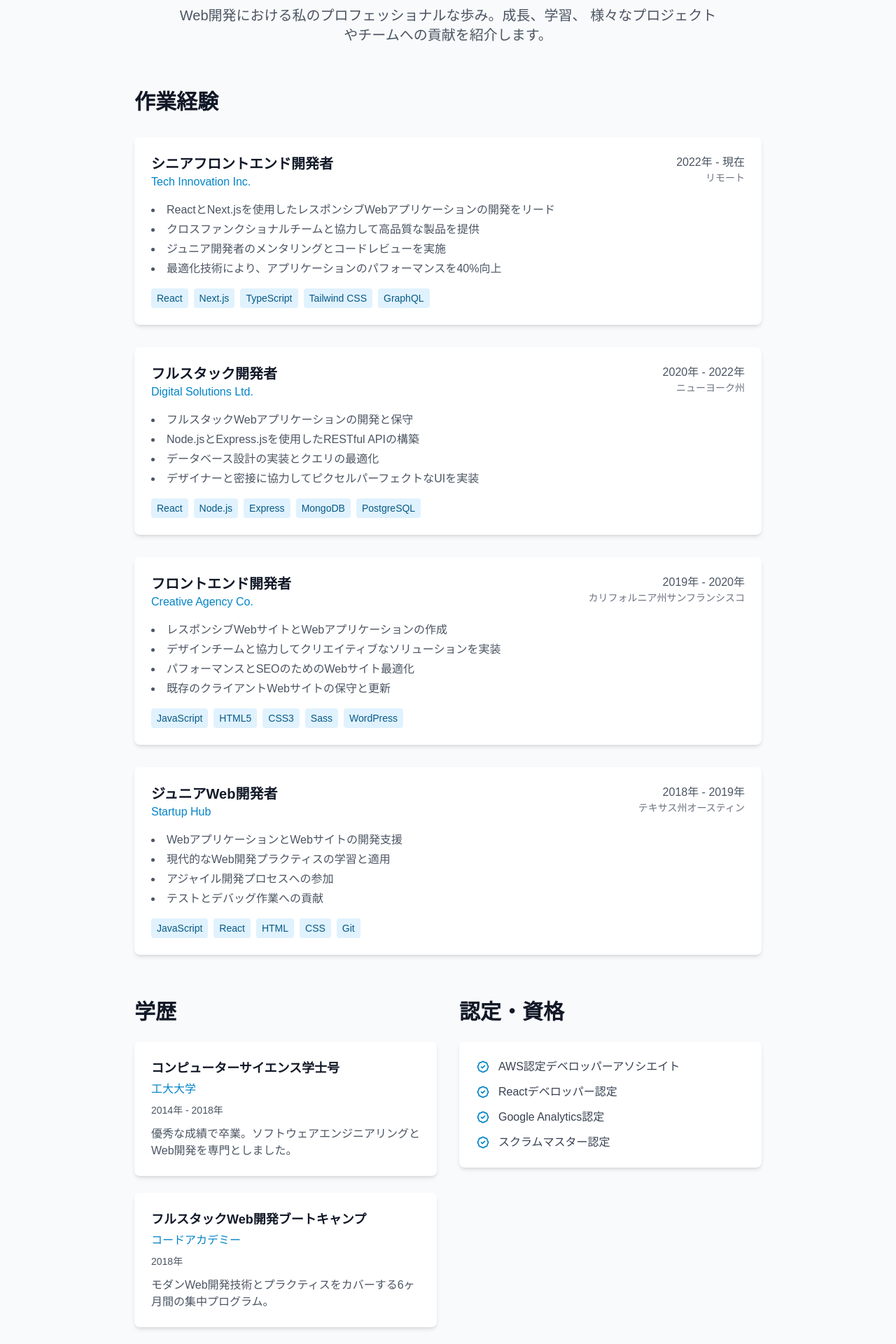
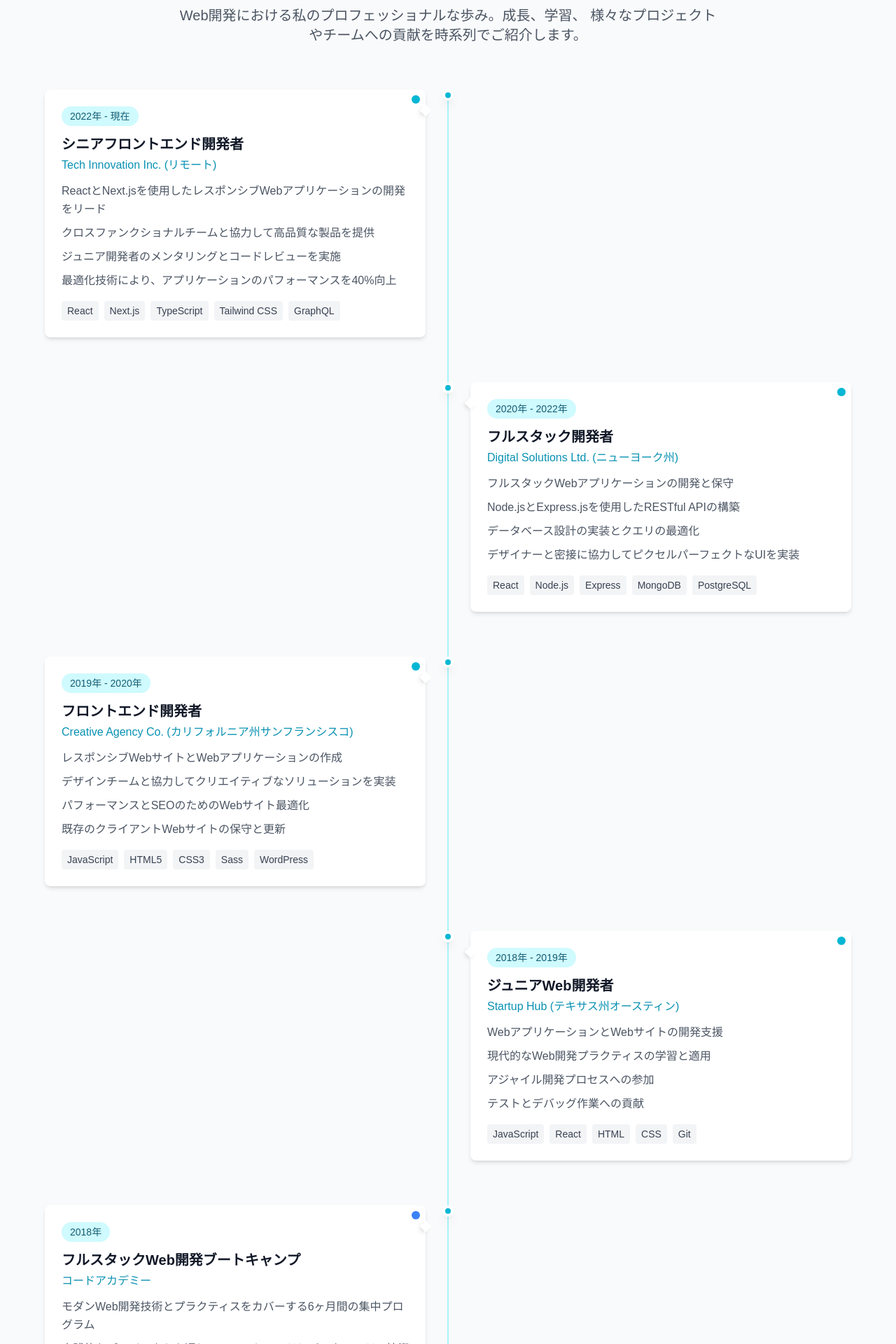
Before and after one commit to furuyashikiiori/portfolio, a Next.js app: page /experience in a window 1280 px wide. Shown: the part 200-2120 px from the top of the page at 70% size. Built offline with nearby package versions, Linux system fonts and the light colour scheme.

Commit message:
経歴をタイムライン形式に変更

```diff
--- a/src/app/experience/page.tsx
+++ b/src/app/experience/page.tsx
@@ -1,71 +1,80 @@
+import Timeline from "../../components/Timeline";
+
 export default function Experience() {
-  const experiences = [
+  const timelineItems = [
     {
+      date: "2022年 - 現在",
       title: "シニアフロントエンド開発者",
-      company: "Tech Innovation Inc.",
-      period: "2022年 - 現在",
-      location: "リモート",
+      subtitle: "Tech Innovation Inc. (リモート)",
       description: [
         "ReactとNext.jsを使用したレスポンシブWebアプリケーションの開発をリード",
         "クロスファンクショナルチームと協力して高品質な製品を提供",
         "ジュニア開発者のメンタリングとコードレビューを実施",
         "最適化技術により、アプリケーションのパフォーマンスを40%向上"
       ],
-      technologies: ["React", "Next.js", "TypeScript", "Tailwind CSS", "GraphQL"]
+      technologies: ["React", "Next.js", "TypeScript", "Tailwind CSS", "GraphQL"],
+      type: "work" as const
     },
     {
+      date: "2020年 - 2022年",
       title: "フルスタック開発者",
-      company: "Digital Solutions Ltd.",
-      period: "2020年 - 2022年",
-      location: "ニューヨーク州",
+      subtitle: "Digital Solutions Ltd. (ニューヨーク州)",
       description: [
         "フルスタックWebアプリケーションの開発と保守",
         "Node.jsとExpress.jsを使用したRESTful APIの構築",
         "データベース設計の実装とクエリの最適化",
         "デザイナーと密接に協力してピクセルパーフェクトなUIを実装"
       ],
-      technologies: ["React", "Node.js", "Express", "MongoDB", "PostgreSQL"]
+      technologies: ["React", "Node.js", "Express", "MongoDB", "PostgreSQL"],
+      type: "work" as const
     },
     {
+      date: "2019年 - 2020年",
       title: "フロントエンド開発者",
-      company: "Creative Agency Co.",
-      period: "2019年 - 2020年",
-      location: "カリフォルニア州サンフランシスコ",
+      subtitle: "Creative Agency Co. (カリフォルニア州サンフランシスコ)",
       description: [
         "レスポンシブWebサイトとWebアプリケーションの作成",
         "デザインチームと協力してクリエイティブなソリューションを実装",
         "パフォーマンスとSEOのためのWebサイト最適化",
         "既存のクライアントWebサイトの保守と更新"
       ],
-      technologies: ["JavaScript", "HTML5", "CSS3", "Sass", "WordPress"]
+      technologies: ["JavaScript", "HTML5", "CSS3", "Sass", "WordPress"],
+      type: "work" as const
     },
     {
+      date: "2018年 - 2019年",
       title: "ジュニアWeb開発者",
-      company: "Startup Hub",
-      period: "2018年 - 2019年",
-      location: "テキサス州オースティン",
+      subtitle: "Startup Hub (テキサス州オースティン)",
       description: [
         "WebアプリケーションとWebサイトの開発支援",
         "現代的なWeb開発プラクティスの学習と適用",
         "アジャイル開発プロセスへの参加",
         "テストとデバッグ作業への貢献"
       ],
-      technologies: ["JavaScript", "React", "HTML", "CSS", "Git"]
-    }
-  ];
-
-  const education = [
-    {
-      degree: "コンピューターサイエンス学士号",
-      school: "工大大学",
-      period: "2014年 - 2018年",
-      description: "優秀な成績で卒業。ソフトウェアエンジニアリングとWeb開発を専門としました。"
+      technologies: ["JavaScript", "React", "HTML", "CSS", "Git"],
+      type: "work" as const
     },
     {
-      degree: "フルスタックWeb開発ブートキャンプ",
-      school: "コードアカデミー",
-      period: "2018年",
-      description: "モダンWeb開発技術とプラクティスをカバーする6ヶ月間の集中プログラム。"
+      date: "2018年",
+      title: "フルスタックWeb開発ブートキャンプ",
+      subtitle: "コードアカデミー",
+      description: [
+        "モダンWeb開発技術とプラクティスをカバーする6ヶ月間の集中プログラム",
+        "実践的なプロジェクトを通じてフロントエンドとバックエンドの技術を習得"
+      ],
+      technologies: ["JavaScript", "React", "Node.js", "MongoDB", "Express"],
+      type: "education" as const
+    },
+    {
+      date: "2014年 - 2018年",
+      title: "コンピューターサイエンス学士号",
+      subtitle: "工大大学",
+      description: [
+        "優秀な成績で卒業。ソフトウェアエンジニアリングとWeb開発を専門",
+        "アルゴリズム、データ構造、ソフトウェア設計の基礎を学習",
+        "チームプロジェクトでのリーダーシップ経験を積む"
+      ],
+      type: "education" as const
     }
   ];
 
@@ -78,86 +87,36 @@ export default function Experience() {
 
   return (
     <div className="container mx-auto px-4 py-16">
-      <div className="max-w-4xl mx-auto">
+      <div className="max-w-6xl mx-auto">
         <h1 className="text-4xl md:text-5xl font-bold text-gray-900 mb-8 text-center">
           経歴
         </h1>
 
         <p className="text-xl text-gray-600 mb-16 text-center max-w-3xl mx-auto">
           Web開発における私のプロフェッショナルな歩み。成長、学習、
-          様々なプロジェクトやチームへの貢献を紹介します。
+          様々なプロジェクトやチームへの貢献を時系列でご紹介します。
         </p>
 
+        {/* Timeline */}
         <div className="mb-16">
-          <h2 className="text-3xl font-semibold text-gray-900 mb-8">作業経験</h2>
-          <div className="space-y-8">
-            {experiences.map((exp, index) => (
-              <div key={index} className="bg-white p-6 rounded-lg shadow-md">
-                <div className="flex flex-col md:flex-row md:justify-between md:items-start mb-4">
-                  <div>
-                    <h3 className="text-xl font-semibold text-gray-900">{exp.title}</h3>
-                    <p className="text-primary-600 font-medium">{exp.company}</p>
-                  </div>
-                  <div className="mt-2 md:mt-0 text-right">
-                    <p className="text-gray-600">{exp.period}</p>
-                    <p className="text-gray-500 text-sm">{exp.location}</p>
-                  </div>
-                </div>
+          <Timeline items={timelineItems} />
+        </div>
 
-                <ul className="list-disc list-inside text-gray-600 mb-4 space-y-1">
-                  {exp.description.map((item, itemIndex) => (
-                    <li key={itemIndex}>{item}</li>
-                  ))}
-                </ul>
-
-                <div className="flex flex-wrap gap-2">
-                  {exp.technologies.map((tech, techIndex) => (
-                    <span
-                      key={techIndex}
-                      className="bg-primary-100 text-primary-800 px-2 py-1 rounded text-sm"
-                    >
-                      {tech}
-                    </span>
-                  ))}
-                </div>
+        {/* Certifications */}
+        <div className="bg-gradient-to-r from-cyan-50 to-blue-50 rounded-lg p-8">
+          <h2 className="text-3xl font-semibold text-gray-900 mb-6 text-center">認定・資格</h2>
+          <div className="grid md:grid-cols-2 gap-4 max-w-2xl mx-auto">
+            {certifications.map((cert, index) => (
+              <div key={index} className="flex items-center bg-white p-4 rounded-lg shadow-sm">
+                <div className="w-3 h-3 bg-green-500 rounded-full mr-3 flex-shrink-0"></div>
+                <span className="text-gray-700 font-medium">{cert}</span>
               </div>
             ))}
           </div>
         </div>
 
-        <div className="grid md:grid-cols-2 gap-8 mb-16">
-          <div>
-            <h2 className="text-3xl font-semibold text-gray-900 mb-6">学歴</h2>
-            <div className="space-y-6">
-              {education.map((edu, index) => (
-                <div key={index} className="bg-white p-6 rounded-lg shadow-md">
-                  <h3 className="text-lg font-semibold text-gray-900 mb-1">{edu.degree}</h3>
-                  <p className="text-primary-600 font-medium mb-2">{edu.school}</p>
-                  <p className="text-gray-600 text-sm mb-3">{edu.period}</p>
-                  <p className="text-gray-600">{edu.description}</p>
-                </div>
-              ))}
-            </div>
-          </div>
-
-          <div>
-            <h2 className="text-3xl font-semibold text-gray-900 mb-6">認定・資格</h2>
-            <div className="bg-white p-6 rounded-lg shadow-md">
-              <ul className="space-y-3">
-                {certifications.map((cert, index) => (
-                  <li key={index} className="flex items-center text-gray-700">
-                    <svg className="w-5 h-5 text-primary-600 mr-3" fill="none" stroke="currentColor" viewBox="0 0 24 24">
-                      <path strokeLinecap="round" strokeLinejoin="round" strokeWidth={2} d="M9 12l2 2 4-4M7.835 4.697a3.42 3.42 0 001.946-.806 3.42 3.42 0 014.438 0 3.42 3.42 0 001.946.806 3.42 3.42 0 013.138 3.138 3.42 3.42 0 00.806 1.946 3.42 3.42 0 010 4.438 3.42 3.42 0 00-.806 1.946 3.42 3.42 0 01-3.138 3.138 3.42 3.42 0 00-1.946.806 3.42 3.42 0 01-4.438 0 3.42 3.42 0 00-1.946-.806 3.42 3.42 0 01-3.138-3.138 3.42 3.42 0 00-.806-1.946 3.42 3.42 0 010-4.438 3.42 3.42 0 00.806-1.946 3.42 3.42 0 013.138-3.138z" />
-                    </svg>
-                    {cert}
-                  </li>
-                ))}
-              </ul>
-            </div>
-          </div>
-        </div>
-
-        <div className="bg-primary-50 rounded-lg p-8 text-center">
+        {/* Call to action */}
+        <div className="mt-16 bg-white rounded-lg p-8 text-center shadow-md">
           <h3 className="text-2xl font-semibold text-gray-900 mb-4">
             新しい機会をお待ちしています
           </h3>
@@ -166,6 +125,15 @@ export default function Experience() {
             ワクワクしています。私の経験があなたのチームにどのように役立つか、
             話し合いましょう。
           </p>
+          <a
+            href="/contact"
+            className="inline-flex items-center bg-cyan-600 text-white px-6 py-3 rounded-lg font-semibold hover:bg-cyan-700 transition-colors"
+          >
+            お問い合わせ
+            <svg className="w-4 h-4 ml-2" fill="none" stroke="currentColor" viewBox="0 0 24 24">
+              <path strokeLinecap="round" strokeLinejoin="round" strokeWidth={2} d="M9 5l7 7-7 7" />
+            </svg>
+          </a>
         </div>
       </div>
     </div>
--- /dev/null
+++ b/src/components/Timeline.tsx
@@ -0,0 +1,83 @@
+interface TimelineItem {
+  date: string;
+  title: string;
+  subtitle?: string;
+  description: string[];
+  technologies?: string[];
+  type: 'work' | 'education' | 'certification';
+}
+
+interface TimelineProps {
+  items: TimelineItem[];
+}
+
+export default function Timeline({ items }: TimelineProps) {
+  return (
+    <div className="relative">
+      {/* Timeline line */}
+      <div className="absolute left-4 md:left-1/2 top-0 h-full w-0.5 bg-cyan-200 transform md:-translate-x-px"></div>
+
+      {items.map((item, index) => (
+        <div key={index} className="relative mb-12 md:mb-16">
+          {/* Timeline point */}
+          <div className="absolute left-2 md:left-1/2 w-4 h-4 bg-cyan-500 rounded-full border-4 border-white shadow-lg transform md:-translate-x-1/2"></div>
+
+          {/* Content */}
+          <div className={`ml-12 md:ml-0 md:w-1/2 ${index % 2 === 0 ? 'md:pr-8' : 'md:ml-auto md:pl-8'}`}>
+            <div className="bg-white rounded-lg shadow-md p-6 relative">
+              {/* Arrow for desktop */}
+              <div className={`hidden md:block absolute top-6 w-3 h-3 bg-white transform rotate-45 shadow-md ${
+                index % 2 === 0 ? '-right-1.5' : '-left-1.5'
+              }`}></div>
+
+              {/* Date badge */}
+              <div className="inline-block bg-cyan-100 text-cyan-800 px-3 py-1 rounded-full text-sm font-medium mb-3">
+                {item.date}
+              </div>
+
+              {/* Title and subtitle */}
+              <h3 className="text-xl font-semibold text-gray-900 mb-1">{item.title}</h3>
+              {item.subtitle && (
+                <p className="text-cyan-600 font-medium mb-3">{item.subtitle}</p>
+              )}
+
+              {/* Description */}
+              <div className="text-gray-600 mb-4 space-y-2">
+                {item.description.map((desc, descIndex) => (
+                  <p key={descIndex} className="leading-relaxed">{desc}</p>
+                ))}
+              </div>
+
+              {/* Technologies */}
+              {item.technologies && item.technologies.length > 0 && (
+                <div className="flex flex-wrap gap-2">
+                  {item.technologies.map((tech, techIndex) => (
+                    <span
+                      key={techIndex}
+                      className="bg-gray-100 text-gray-700 px-2 py-1 rounded text-sm"
+                    >
+                      {tech}
+                    </span>
+                  ))}
+                </div>
+              )}
+
+              {/* Type indicator */}
+              <div className="absolute top-2 right-2">
+                {item.type === 'work' && (
+                  <div className="w-3 h-3 bg-cyan-500 rounded-full" title="職歴"></div>
+                )}
+                {item.type === 'education' && (
+                  <div className="w-3 h-3 bg-blue-500 rounded-full" title="学歴"></div>
+                )}
+                {item.type === 'certification' && (
+                  <div className="w-3 h-3 bg-green-500 rounded-full" title="資格"></div>
+                )}
+              </div>
+            </div>
+          </div>
+        </div>
+      ))}
+    </div>
+  );
+}
```
